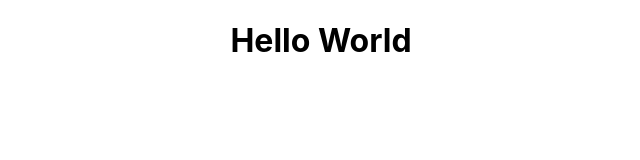
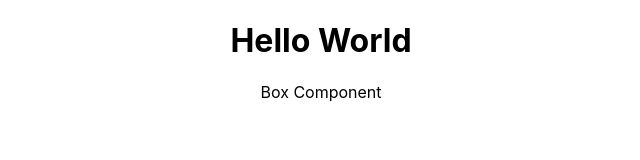
Before and after one commit to ShrutikaSingh/ReactGame, a React (Create React App) app: page / in a window 1280 px wide. Shown: the top 160 px of the page, without its empty margins (319-959 px from the left). Built offline with nearby package versions, Linux system fonts and the light colour scheme.

Commit message:
add a simple boxComponent

```diff
--- a/src/App.js
+++ b/src/App.js
@@ -1,10 +1,12 @@
 import React from 'react';
 import './App.css';
+import BoxComponent from "./container/BoxComponent"
 
 function App() {
   return (
     <div className="App">
      <h1>Hello World</h1>
+      <BoxComponent/>
     </div>
   );
 }
--- /dev/null
+++ b/src/container/BoxComponent.js
@@ -0,0 +1,10 @@
+import React from "react";
+const BoxComponent = () => {
+    return(
+        <>
+        Box Component
+        </>
+    )
+}
+
+export default BoxComponent;
```
